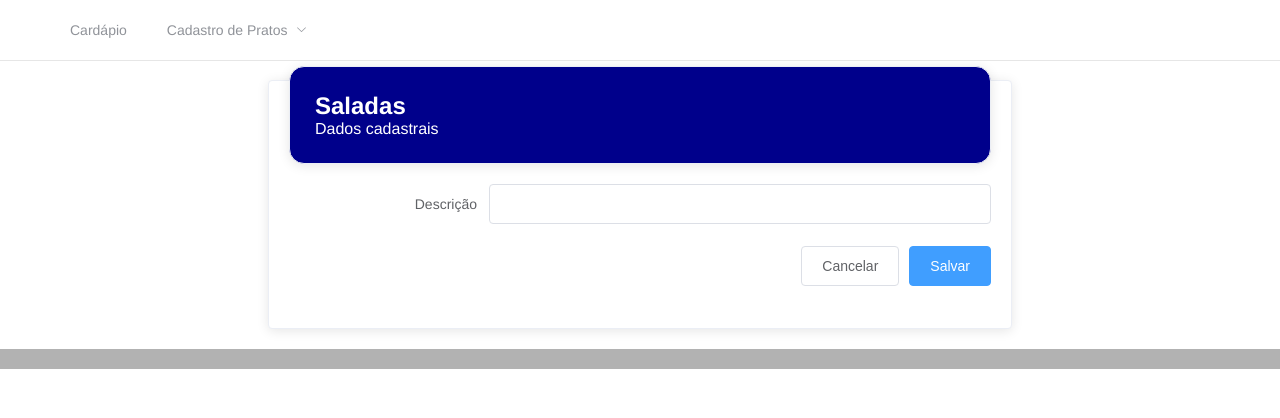
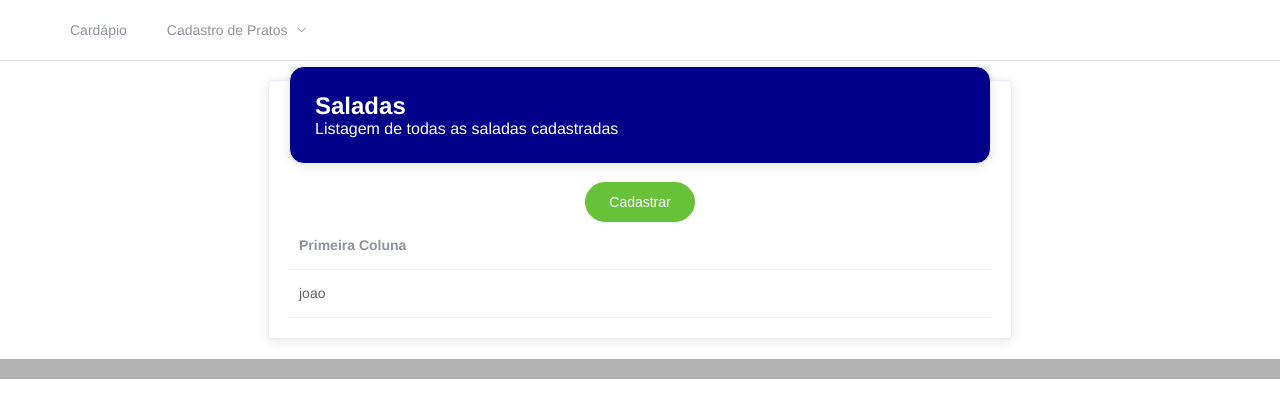
Before and after one commit to deivisondc/slack-dimi-ui, a Vue app: page /cadastro/prato/salada in a window 1280 px wide. Shown: the top 418 px of the page. Built offline with nearby package versions, Linux system fonts and the light colour scheme.

Commit message:
new route (saladaList)

```diff
--- /dev/null
+++ b/src/components/pratos/salada/SaladaList.vue
@@ -0,0 +1,43 @@
+<template>
+    <div>
+        <app-list-layout
+            :title="'Saladas'"
+            :subTitle="'Listagem de todas as saladas cadastradas'"
+            :dataTable="dataTable"
+            :columns="columns"
+            :formRoute="formRoute">
+
+        </app-list-layout>
+    </div>
+</template>
+
+<script>
+    import ListLayout from '../../layout/ListLayout';
+
+    export default {
+        data() {
+            return {
+                formRoute: '/cadastro/prato/salada/new',
+                dataTable: [
+                    {
+                        name: 'joao',
+                        address: 'teste xpto'
+                    }
+                ],
+                columns: [
+                    {
+                        name: 'Primeira Coluna',
+                        value: 'name'
+                    }
+                ]
+            }
+        },
+        components: {
+            AppListLayout: ListLayout
+        }
+    }
+</script>
+
+<style scoped>
+
+</style>
--- a/src/routes.js
+++ b/src/routes.js
@@ -2,6 +2,8 @@ import Cardapio from './components/cardapio/Cardapio.vue';
 import CardapioForm from './components/cardapio/CardapioForm.vue';
 import PrincipalForm from './components/pratos/principal/PrincipalForm.vue';
 import AcompanhamentoForm from './components/pratos/acompanhamento/AcompanhamentoForm.vue';
+
+import SaladaList from './components/pratos/salada/SaladaList';
 import SaladaForm from './components/pratos/salada/SaladaForm.vue';
 
 export const routes = [
@@ -9,5 +11,6 @@ export const routes = [
   { path: '/cadastro/cardapio', component: CardapioForm },
   { path: '/cadastro/prato/principal', component: PrincipalForm },
   { path: '/cadastro/prato/acompanhamento', component: AcompanhamentoForm },
-  { path: '/cadastro/prato/salada', component: SaladaForm },
+  { path: '/cadastro/prato/salada', component: SaladaList },
+  { path: '/cadastro/prato/salada/new', component: SaladaForm },
 ];
```
